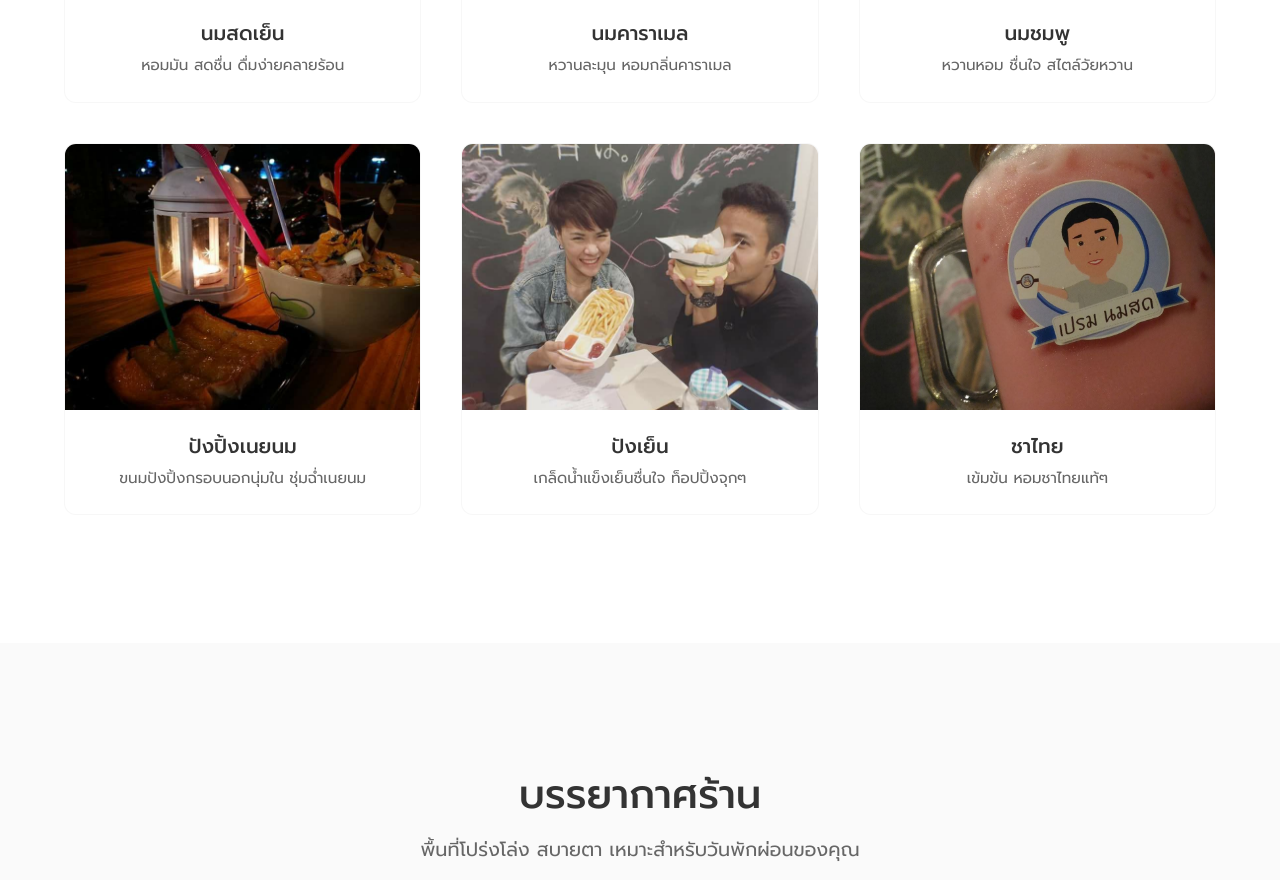
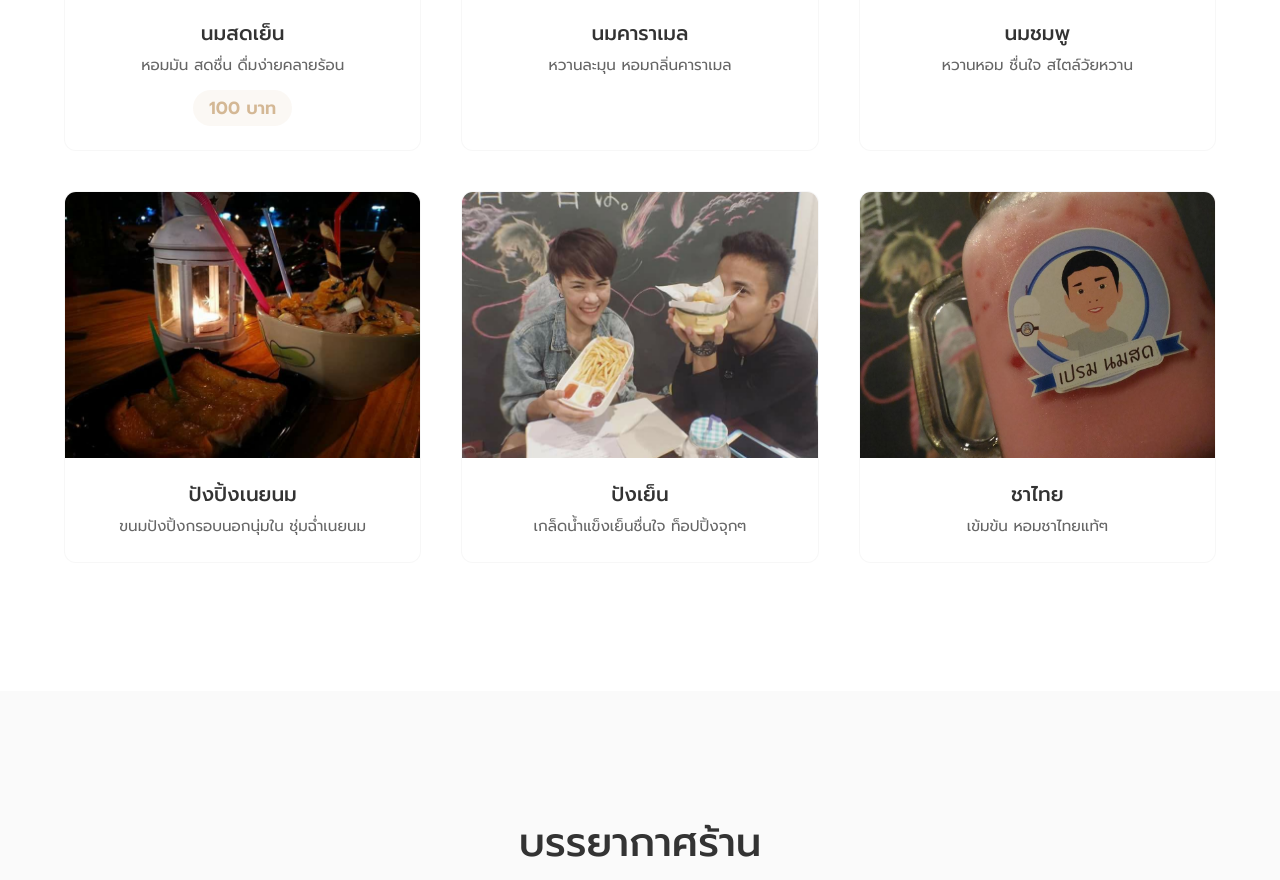
Before and after one commit to ICT-Patiu/noomindy, a plain HTML site: page index.html in a window 1280 px wide. Shown: the part 1357-2237 px from the top of the page. Drawn offline with Linux system fonts and the light colour scheme.

Commit message:
Add price to Cold Fresh Milk menu item

```diff
--- a/index.html
+++ b/index.html
@@ -54,6 +54,7 @@
                     <div class="menu-info">
                         <h3 data-i18n="menu1Title">นมสดเย็น</h3>
                         <p data-i18n="menu1Desc">หอมมัน สดชื่น ดื่มง่ายคลายร้อน</p>
+                        <div class="menu-price" data-i18n="menu1Price">100 บาท</div>
                     </div>
                 </div>
                 <div class="menu-item fade-in">
--- a/main.js
+++ b/main.js
@@ -11,6 +11,7 @@ const translations = {
         menuSubtitle: "คัดสรรความอร่อยมาเพื่อคุณโดยเฉพาะ",
         menu1Title: "นมสดเย็น",
         menu1Desc: "หอมมัน สดชื่น ดื่มง่ายคลายร้อน",
+        menu1Price: "100 บาท",
         menu2Title: "นมคาราเมล",
         menu2Desc: "หวานละมุน หอมกลิ่นคาราเมล",
         menu3Title: "นมชมพู",
@@ -43,6 +44,7 @@ const translations = {
         menuSubtitle: "Carefully selected deliciousness just for you",
         menu1Title: "Cold Fresh Milk",
         menu1Desc: "Rich, refreshing, and easy to drink",
+        menu1Price: "100 THB",
         menu2Title: "Caramel Milk",
         menu2Desc: "Sweet and smooth with caramel aroma",
         menu3Title: "Pink Milk",
--- a/style.css
+++ b/style.css
@@ -306,6 +306,17 @@ p {
     margin-bottom: 0;
 }
 
+.menu-price {
+    display: inline-block;
+    margin-top: 12px;
+    font-size: 1.1rem;
+    font-weight: 600;
+    color: var(--color-primary);
+    background-color: rgba(212, 184, 149, 0.1);
+    padding: 4px 16px;
+    border-radius: 50px;
+}
+
 /* Vibe & Atmosphere */
 .vibe-section {
     padding: 8rem 0;
```
